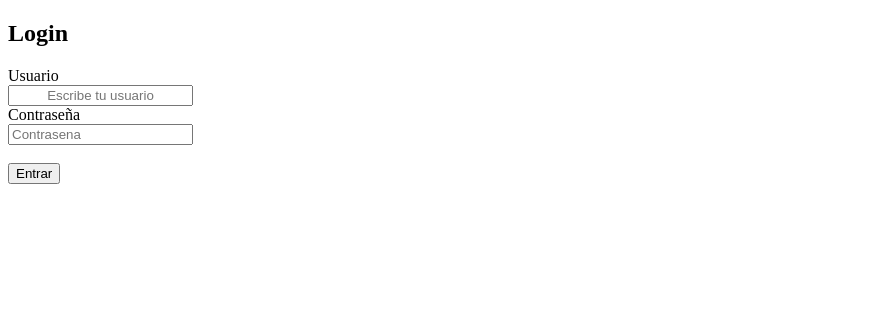
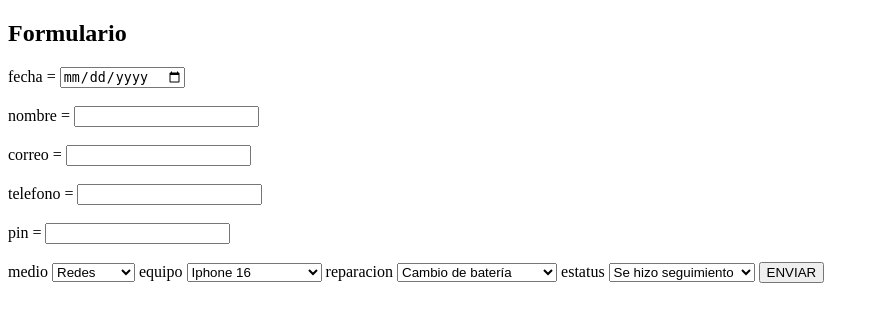
Before and after one commit to lalito1812/ordinario, a Flask app: template templates/formulario.html in a window 1280 px wide. Shown: the top 322 px of the page, without its empty margins (0-879 px from the left). Run offline with Flask 3, Linux system fonts and the light colour scheme; the template is opened without the code that fills it, so the values that code supplies are empty.

Commit message:
Formulario

```diff
--- a/app.py
+++ b/app.py
@@ -4,12 +4,22 @@ app = Flask(__name__)
 
 @app.route('/')
 def index():
-    return render_template('login.html')
+    return render_template('formulario.html')
 
-@app.route('/login', methods=['POST'])
-def login():
-    usuario = request.form['usuario']
-    return f"<h2>Usuario ingresado: {usuario}</h2>"
+@app.route('/enviar', methods=['POST'])
+def enviar():
+    datos = {
+        'fecha': request.form['fecha'],
+        'nombre': request.form['nombre'],
+        'correo': request.form['correo'],
+        'equipo': request.form['equipo'],
+        'reparacion': request.form['reparacion'],
+        'medio': request.form['medio'],
+        'telefono': request.form['telefono'],
+        'estatus': request.form['estatus'],
+        'pin': request.form['pin']
+    }
+    return render_template('resultado.html', datos=datos)
 
 if __name__ == '__main__':
     app.run(debug=True)
--- a/templates/formulario.html
+++ b/templates/formulario.html
@@ -2,22 +2,46 @@
 <html>
 <head>
     <title>Formulario</title>
-    <style>
-        #usuario {
-            color: blue;
-        }
-    </style>
 </head>
 <body>
-    <h2>Login</h2>
-    <form action="/login" method="POST">
-        <label for="usuario">Usuario</label><br>
-        <input id="usuario" style="text-align:center; color:#fff" type="text" name="usuario" placeholder="Escribe tu usuario"><br>
+    <h2>Formulario</h2>
+    <form action="/enviar" method="POST">
+        fecha = <input type="date" name="fecha"><br><br>
+        nombre = <input type="text" name="nombre"><br><br>
+        correo = <input type="email" name="correo"><br><br>
+        telefono = <input type="text" name="telefono"><br><br>
+        pin = <input type="text" name="pin"><br><br>
+        medio
+        <select name="medio">
+        <option value= 'Redes'>Redes</option>
+        <option value= 'Whatsapp'>Whatsapp</option>
+        <option value= 'Visita'>Visita</option>
+        <option value= 'Llamada'>Llamada</option>
+        </select>
+        equipo
+        <select name="equipo">
+        <option value= 'Iphone 16'>Iphone 16</option>
+        <option value= 'Iphone 16 e'>Iphone 16 e</option>
+        <option value= 'Iphone 16 Pro'>Iphone 16 Pro</option>
+        <option value= 'Iphone 16 Pro Max'>Iphone 16 Pro Max</option>
+        </select>
+        reparacion
+        <select name="reparacion">
+        <option value= 'Cambio de batería'>Cambio de batería</option>
+        <option value= 'Cambio de pantalla'>Cambio de pantalla</option>
+        <option value= 'Dictamen Técnico'>Dictamen Técnico</option>
+        <option value= 'Servicio de diagnóstico'>Servicio de diagnóstico</option>
+        </select>
+        estatus
+        <select name="estatus">
+        <option value= 'Se hizo seguimiento'>Se hizo seguimiento</option>
+        <option value= 'Consulta'>Consulta</option>
+        <option value= 'Dejó equipo'>Dejó equipo</option>
+        <option value= 'No quiso'>No quiso</option>
+        <option value= 'Encontró más barato'>Encontró más barato</option>
+        </select>
 
-        <label for="password">Contraseña</label><br>
-        <input type="password" name="password" placeholder="Contrasena"><br><br>
-
-        <button type="submit">Entrar</button>
+        <button type="submit">ENVIAR</button>
     </form>
-</body>
+    </body>
 </html>
```
